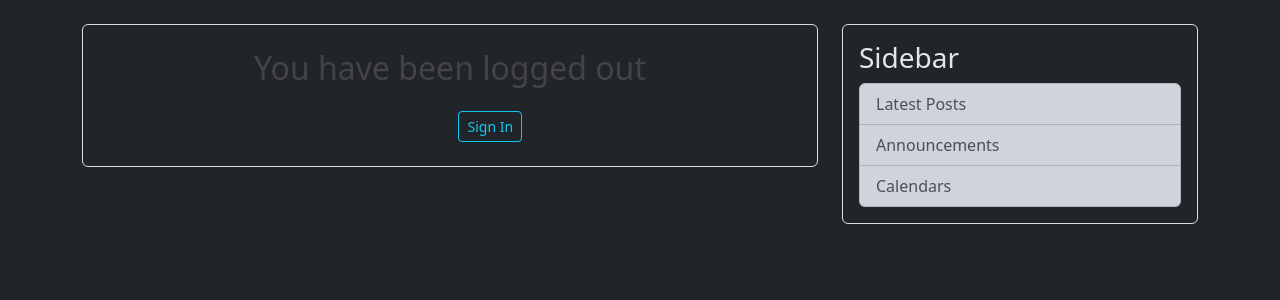
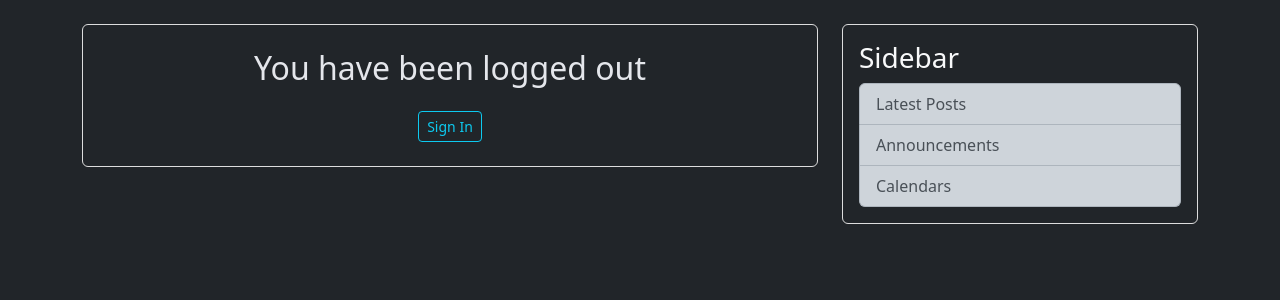
Before and after one commit to leolocatelli/UCD-Assignment-5-Django-Blog, a Django app: page /logout/ in a window 1280 px wide. Shown: the part 56-356 px from the top of the page. Run offline with Django 5.2, Linux system fonts and the light colour scheme.

Commit message:
mudanças

```diff
--- a/django_project/blog/templates/blog/base.html
+++ b/django_project/blog/templates/blog/base.html
@@ -63,7 +63,7 @@
         </div>
         <aside class="col-md-4">
           <div class="content-section bg-dark text-light p-3 rounded">
-            <h3 style="color: #E4E6EB">Sidebar</h3>
+            <h3 class="text-light">Sidebar</h3>
             <ul class="list-group">
               <li class="list-group-item list-group-item-dark">Latest Posts</li>
               <li class="list-group-item list-group-item-dark">Announcements</li>
--- a/django_project/users/templates/users/login.html
+++ b/django_project/users/templates/users/login.html
@@ -1,12 +1,12 @@
 {% extends 'blog/base.html' %}
-{% load crispy_forms_tags %} <!-- Carrega as tags do crispy forms -->
+{% load crispy_forms_tags %}
 {% block content %}
   <div class="content-section bg-dark text-light p-4 rounded d-flex flex-column align-items-center justify-content-center">
     <form method="POST" class="w-100" style="max-width: 400px;">
       {% csrf_token %}
       <fieldset class="form-group">
         <legend class="border-bottom mb-4 text-center">Login</legend>
-        {{ form|crispy }} <!-- Renderiza o formulário usando o crispy forms -->
+        {{ form|crispy }}
       </fieldset>
       <div class="form-group text-center">
         <button class="btn btn-outline-info btn-lg w-100" type="submit">Login</button>
--- a/django_project/users/templates/users/logout.html
+++ b/django_project/users/templates/users/logout.html
@@ -1,12 +1,9 @@
 {% extends 'blog/base.html' %}
 {% block content %}
   <div class="content-section bg-dark text-light p-4 rounded d-flex flex-column align-items-center justify-content-center">
-    <h2 class="text-center mb-4">You have been logged out</h2>
+    <h2 class="text-center mb-4" style="color: #E4E6EB">You have been logged out</h2>
     <div class="text-center">
-      <small class="text-muted">
-        Login again
-        <a href="{% url 'login' %}" class="btn btn-outline-info btn-sm">Sign In</a>
-      </small>
+      <small class="text-muted"><a href="{% url 'login' %}" class="btn btn-outline-info btn-sm">Sign In</a></small>
     </div>
   </div>
 {% endblock %}
```
Also changed, not shown: django_project/blog/templates/blog/about.html (+6 -3 lines), django_project/db.sqlite3.
